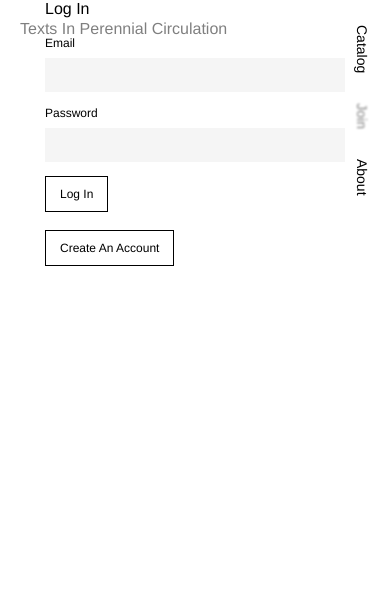
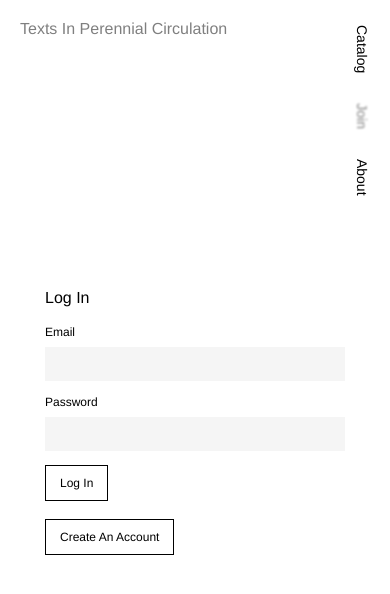
Before and after one commit to euniceyeeun/tipc, a React (Vite) app in the folder client/: page /join in a window 390 px wide. Shown: the top 594 px of the page. Built offline with nearby package versions, Linux system fonts and the light colour scheme; no server answers; a web font is replaced by a local one.

Commit message:
fixing join page responsive design again

```diff
--- a/client/src/pages/Join.css
+++ b/client/src/pages/Join.css
@@ -10,13 +10,19 @@
 .join-upload-layout {
   display: flex;
   flex-flow:column nowrap;
-  /* padding-top:200px; */
   margin-top:5em;
   gap:48px;
 }
 
+#login-column {
+  min-height:100dvh;
+  display: flex;
+  flex-flow:column nowrap;
+  gap:18px;
+  justify-content:center;
+}
+
 .join-column {
-  min-height: 0;
   display: flex;
   flex-flow:column nowrap;
   gap:18px;
--- a/client/src/pages/Join.tsx
+++ b/client/src/pages/Join.tsx
@@ -370,7 +370,7 @@ function Join() {
       <div id="join-container" className="content-container">
         <div className="join-panel">
           {!auth ? (
-            <div className="join-column">
+            <div id="login-column">
               <div className="join-heading">
                 {mode === "login" ? "Log In" : "Create an account"}
               </div>
```
